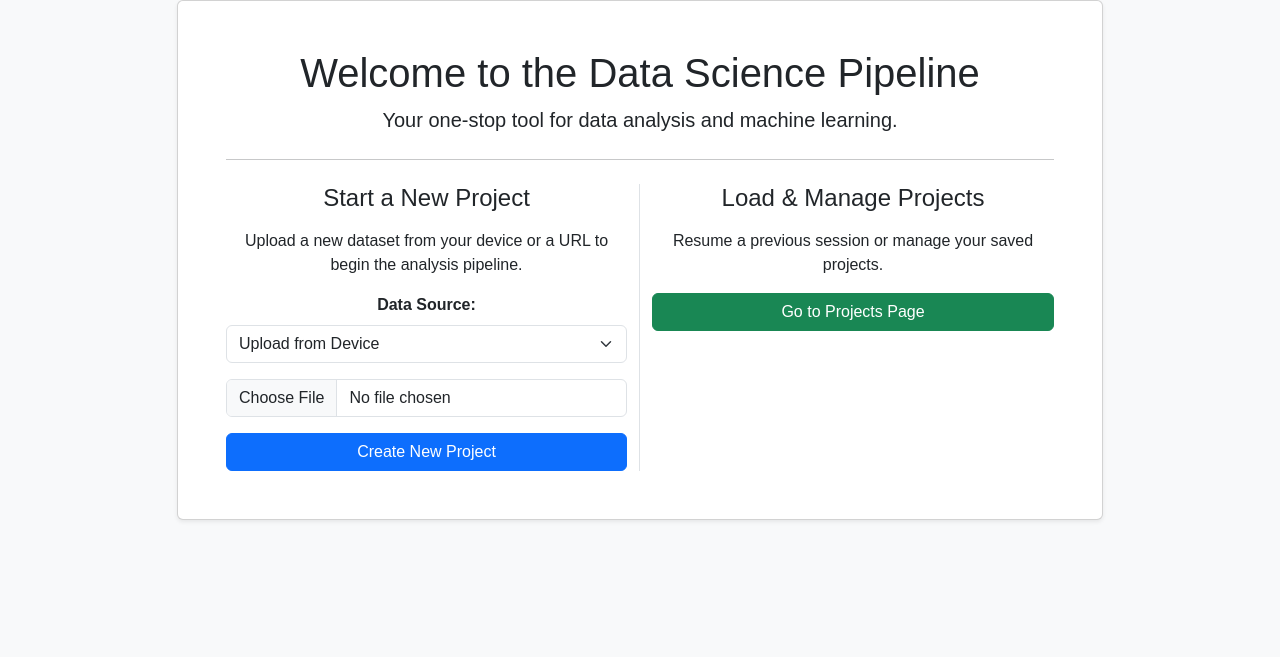
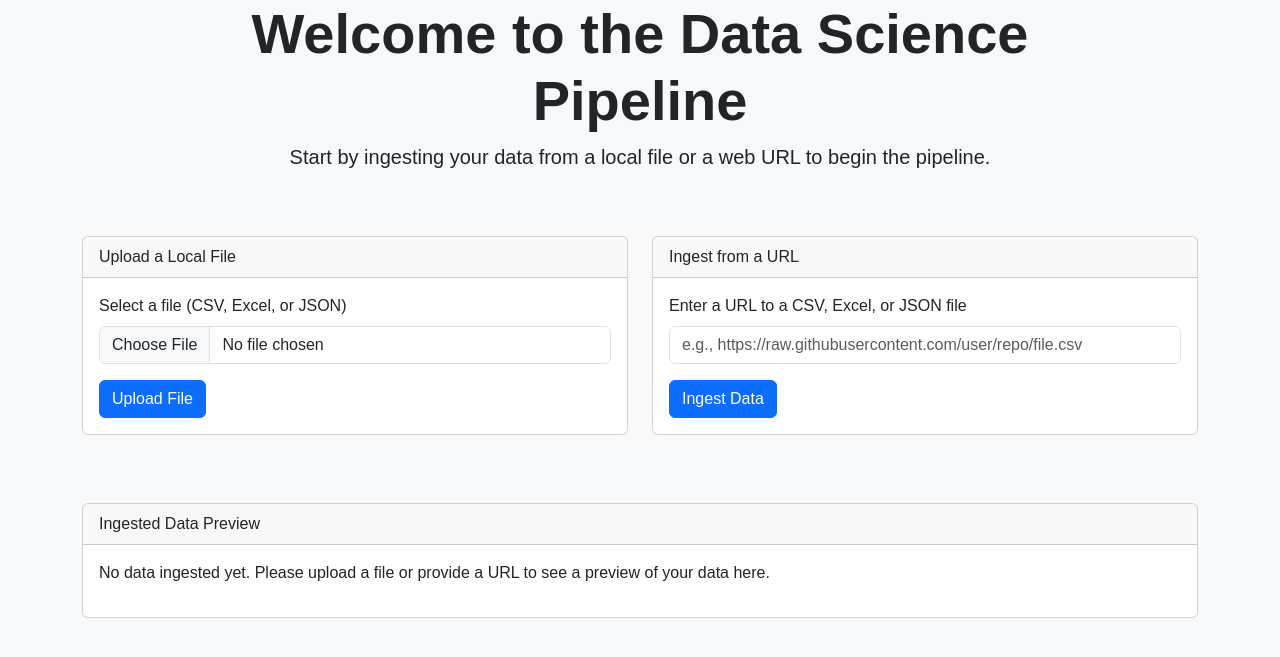
Before and after one commit to laxjovial/data_sci_webapp, a Flask app: page / in a window 1280 px wide. Shown: the part 80-737 px from the top of the page. Run offline with Flask 3, Linux system fonts and the light colour scheme; parts of the project's set-up code (start-up, migrations or seed data) failed here and were passed over.

Commit message:
Update index.html

```diff
--- a/templates/index.html
+++ b/templates/index.html
@@ -3,71 +3,66 @@
 {% block content %}
 <div class="row justify-content-center">
     <div class="col-md-10 text-center">
-        <div class="card shadow-sm">
-            <div class="card-body p-5">
-                <h1 class="card-title">Welcome to the Data Science Pipeline</h1>
-                <p class="lead">Your one-stop tool for data analysis and machine learning.</p>
-                <hr class="my-4">
+        <h1 class="display-4 fw-bold">Welcome to the Data Science Pipeline</h1>
+        <p class="lead">Start by ingesting your data from a local file or a web URL to begin the pipeline.</p>
+    </div>
+</div>
 
-                {% if error %}
-                <div class="alert alert-danger" role="alert">
-                    {{ error }}
-                </div>
-                {% endif %}
+<div class="row mt-5">
+    <div class="col-md-6 mb-4">
+        <div class="card">
+            <div class="card-header">
+                Upload a Local File
+            </div>
+            <div class="card-body">
+                <form action="{{ url_for('upload_file') }}" method="POST" enctype="multipart/form-data">
+                    <div class="mb-3">
+                        <label for="file_upload" class="form-label">Select a file (CSV, Excel, or JSON)</label>
+                        <input class="form-control" type="file" id="file_upload" name="file_upload" required>
+                    </div>
+                    <button type="submit" class="btn btn-primary">Upload File</button>
+                </form>
+            </div>
+        </div>
+    </div>
 
-                <div class="row">
-                    <!-- Create New Project -->
-                    <div class="col-md-6 border-end">
-                        <h4 class="mb-3">Start a New Project</h4>
-                        <p>Upload a new dataset from your device or a URL to begin the analysis pipeline.</p>
-                        <form action="{{ url_for('index') }}" method="post" enctype="multipart/form-data">
-                            <input type="hidden" name="action" value="create_project">
-                             <div class="mb-3">
-                                <label for="source_type_select" class="form-label fw-bold">Data Source:</label>
-                                <select class="form-select" id="source_type_select" name="source_type">
-                                    <option value="upload" selected>Upload from Device</option>
-                                    <option value="url">From a Web Link (URL)</option>
-                                </select>
-                            </div>
-
-                            <div id="upload_section" class="mb-3">
-                                <input type="file" class="form-control" name="file" accept=".csv, .xls, .xlsx">
-                            </div>
-
-                            <div id="url_section" class="mb-3" style="display: none;">
-                                <input type="url" class="form-control" name="url" placeholder="Paste a link to your data file">
-                            </div>
-                            <button type="submit" class="btn btn-primary w-100">Create New Project</button>
-                        </form>
+    <div class="col-md-6 mb-4">
+        <div class="card">
+            <div class="card-header">
+                Ingest from a URL
+            </div>
+            <div class="card-body">
+                <form action="{{ url_for('ingest_url') }}" method="POST">
+                    <div class="mb-3">
+                        <label for="url_input" class="form-label">Enter a URL to a CSV, Excel, or JSON file</label>
+                        <input type="url" class="form-control" id="url_input" name="url" placeholder="e.g., https://raw.githubusercontent.com/user/repo/file.csv" required>
                     </div>
-
-                    <!-- Load Existing Project -->
-                    <div class="col-md-6">
-                        <h4 class="mb-3">Load & Manage Projects</h4>
-                        <p>Resume a previous session or manage your saved projects.</p>
-                        <a href="{{ url_for('projects') }}" class="btn btn-success w-100">Go to Projects Page</a>
-                    </div>
-                </div>
+                    <button type="submit" class="btn btn-primary">Ingest Data</button>
+                </form>
             </div>
         </div>
     </div>
 </div>
 
-<script>
-document.addEventListener('DOMContentLoaded', function () {
-    const sourceSelect = document.getElementById('source_type_select');
-    const uploadSection = document.getElementById('upload_section');
-    const urlSection = document.getElementById('url_section');
-
-    sourceSelect.addEventListener('change', function() {
-        if (this.value === 'upload') {
-            uploadSection.style.display = 'block';
-            urlSection.style.display = 'none';
-        } else {
-            uploadSection.style.display = 'none';
-            urlSection.style.display = 'block';
-        }
-    });
-});
-</script>
+<div class="row mt-4">
+    <div class="col-md-12">
+        <div class="card">
+            <div class="card-header">
+                Ingested Data Preview
+            </div>
+            <div class="card-body">
+                {% if error %}
+                    <div class="alert alert-danger">{{ error }}</div>
+                {% endif %}
+                {% if data_viewer %}
+                    <div class="table-responsive">
+                        {{ data_viewer|safe }}
+                    </div>
+                {% else %}
+                    <p>No data ingested yet. Please upload a file or provide a URL to see a preview of your data here.</p>
+                {% endif %}
+            </div>
+        </div>
+    </div>
+</div>
 {% endblock %}
```
